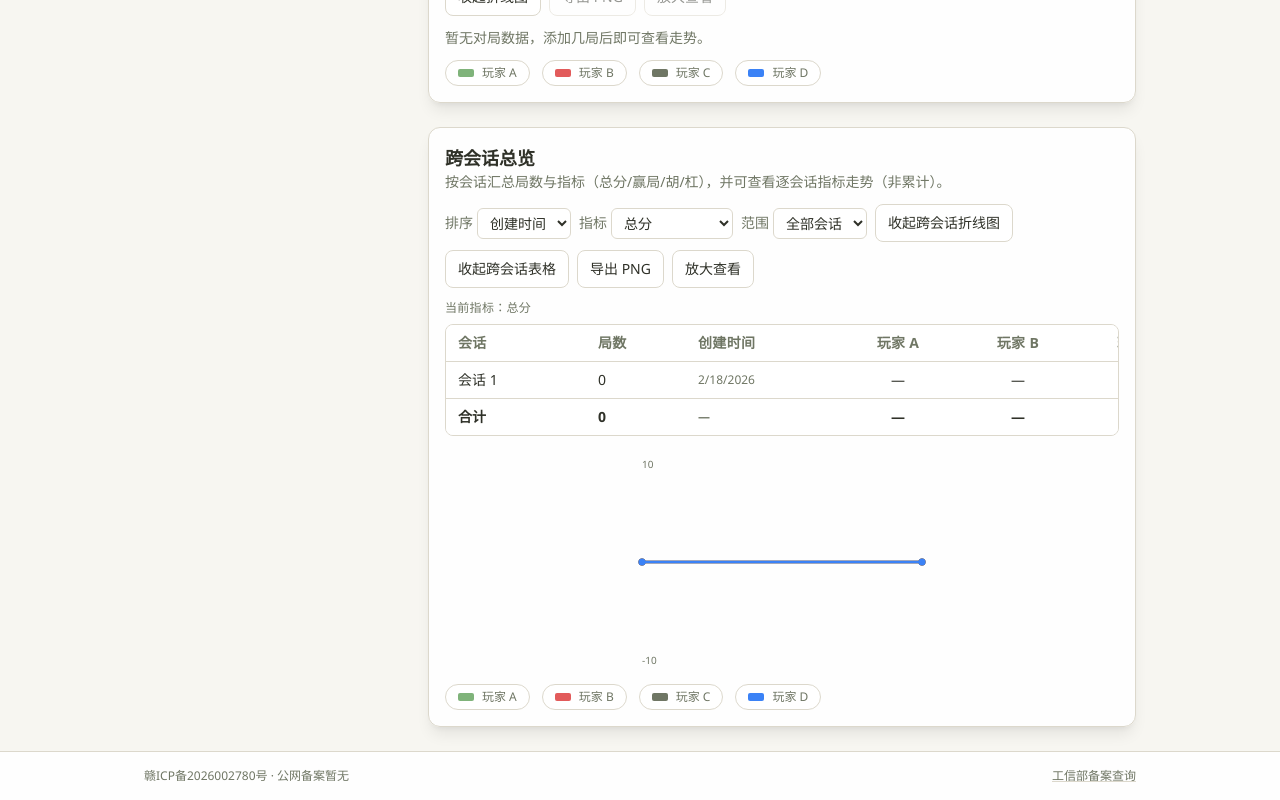
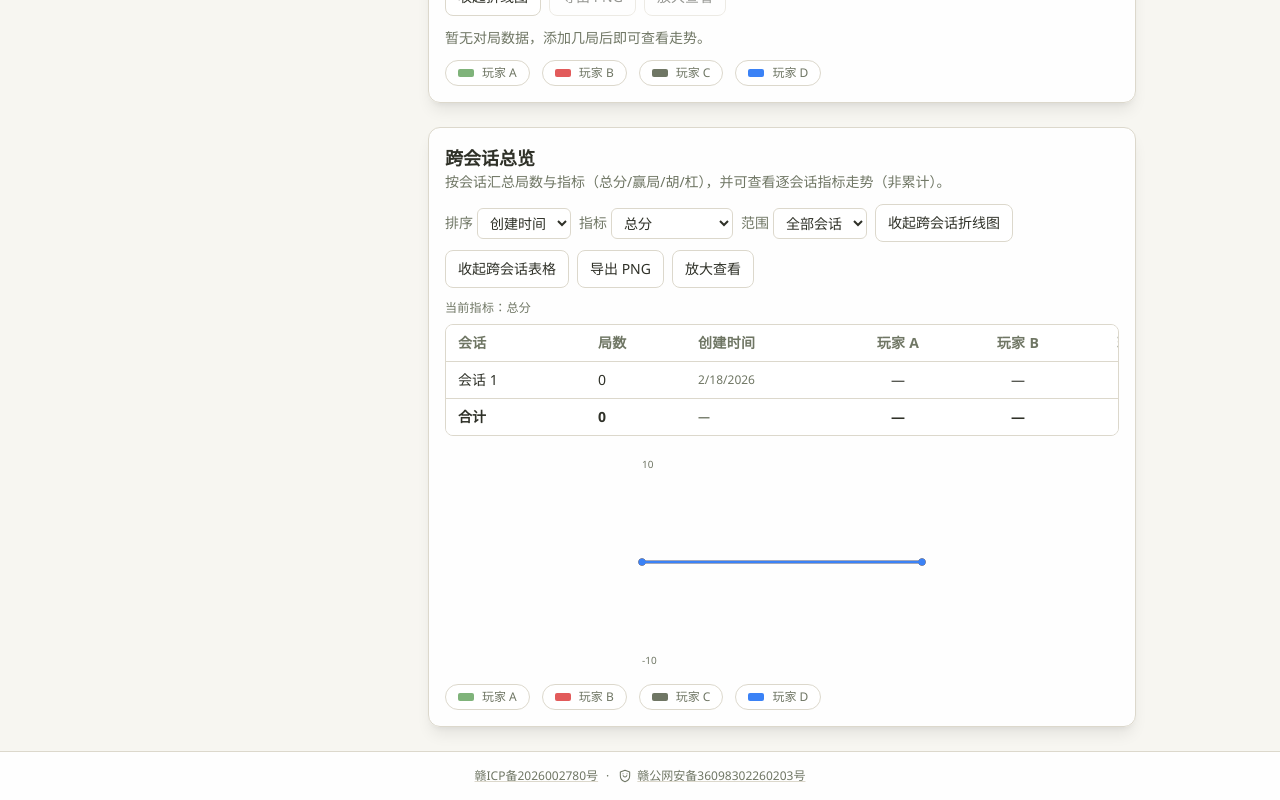
Before and after one commit to 2321Robin/ScoreCard, a React (Vite) app: page / in a window 1280 px wide. Shown: the part 1329-2129 px from the top of the page. Built offline with nearby package versions, Linux system fonts and the light colour scheme.

Commit message:
chore: update beian info

```diff
--- a/src/App.jsx
+++ b/src/App.jsx
@@ -1138,11 +1138,42 @@ function App() {
       </main>
 
       <footer className="border-t border-line bg-panel/90">
-        <div className="mx-auto flex max-w-5xl flex-wrap items-center justify-between gap-2 px-4 py-4 text-xs text-muted">
-          <span>赣ICP备2026002780号 · 公网备案暂无</span>
-          <a href="https://beian.miit.gov.cn/" target="_blank" rel="noreferrer" className="underline decoration-line hover:text-text">
-            工信部备案查询
-          </a>
+        <div className="mx-auto flex max-w-5xl flex-wrap items-center justify-center gap-2 px-4 py-4 text-xs text-muted">
+          <div className="flex flex-wrap items-center gap-2">
+            <a
+              href="https://beian.miit.gov.cn/"
+              target="_blank"
+              rel="noreferrer"
+              className="underline decoration-line hover:text-text"
+            >
+              赣ICP备2026002780号
+            </a>
+            <span className="hidden sm:inline">·</span>
+            <a
+              href="http://www.beian.gov.cn/portal/registerSystemInfo?recordcode=36098302260203"
+              target="_blank"
+              rel="noreferrer"
+              className="flex items-center gap-1 underline decoration-line hover:text-text"
+            >
+              <svg
+                aria-hidden="true"
+                focusable="false"
+                className="h-4 w-4 text-current"
+                viewBox="0 0 24 24"
+                fill="none"
+                stroke="currentColor"
+                strokeWidth="1.6"
+                strokeLinecap="round"
+                strokeLinejoin="round"
+              >
+                <path d="M12 3.5 5 6v5.8c0 4 2.8 7.7 7 8.7 4.2-1 7-4.7 7-8.7V6l-7-2.5Z" />
+                <path d="M9.2 11.5c.5 1.2 1.5 2 2.8 2s2.3-.8 2.8-2" />
+                <path d="M9 8.5h.01" />
+                <path d="M15 8.5h.01" />
+              </svg>
+              赣公网安备36098302260203号
+            </a>
+          </div>
         </div>
       </footer>
     </div>
```
Also changed, not shown: 1 other file (tests, documents, lock files or other folders).
